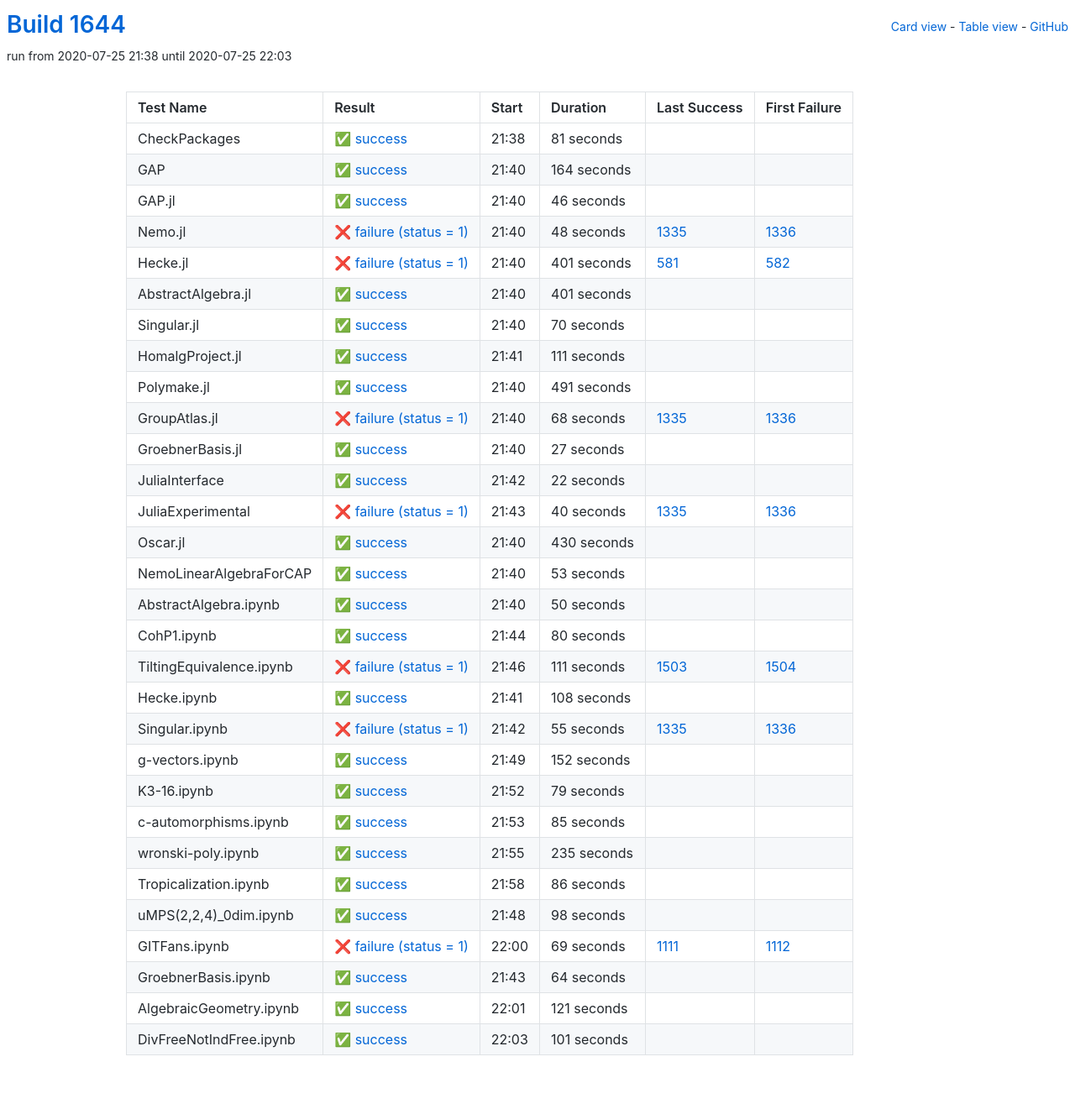
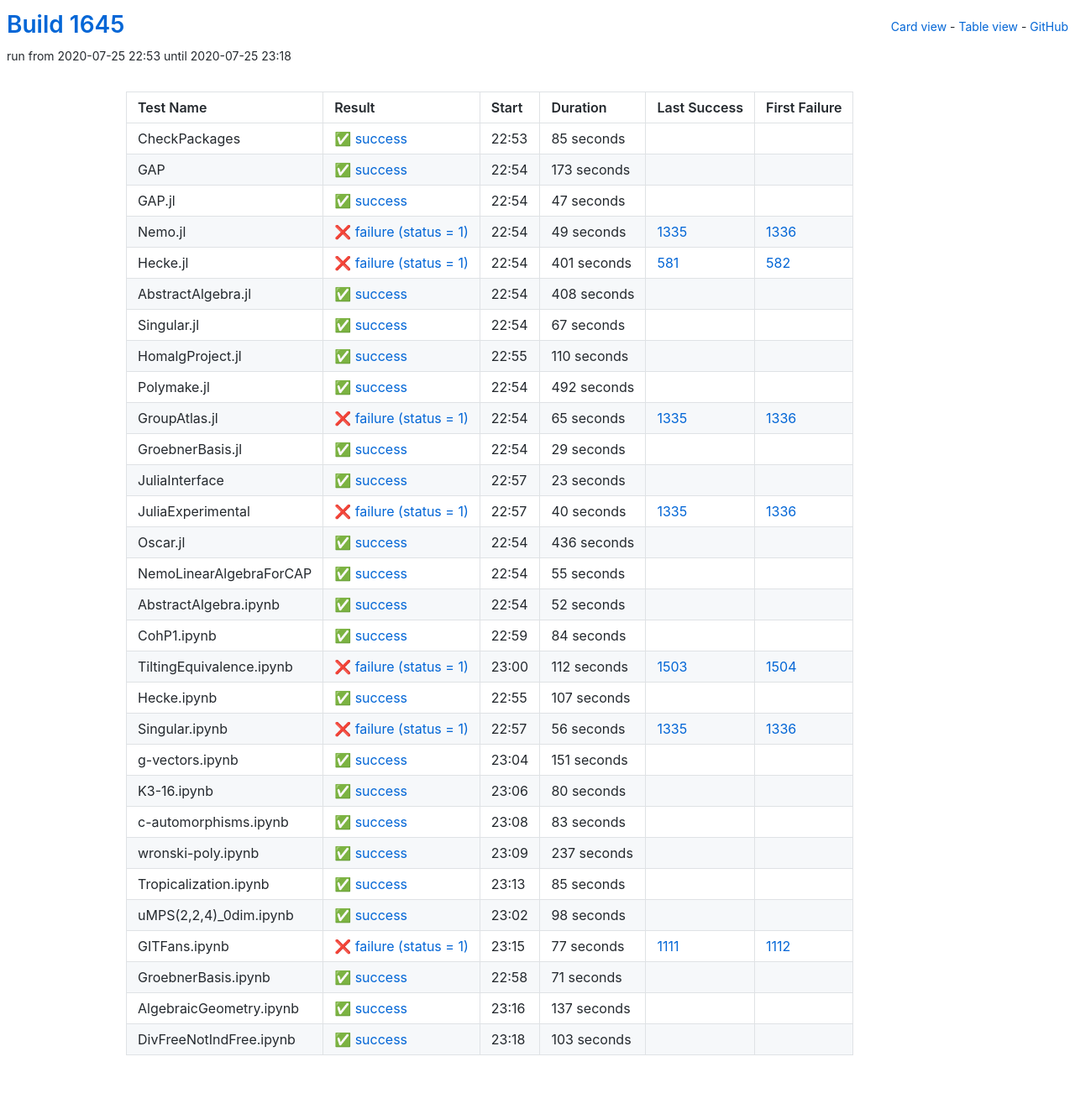
Before and after one commit to oscar-system/oscar-ci-status-1.4, a Jekyll site: the page built from table.html, in a window 1280 px wide. Shown: the whole page at 84% size. Built offline with Jekyll 4.4.1, drawn with Linux system fonts in a browser that asks for light colours.

Commit message:
Build #1645

```diff
--- a/_data/ci.yml
+++ b/_data/ci.yml
@@ -1,6 +1,6 @@
 ---
-build: 1644
-build_url: https://oscarci.mathematik.uni-kl.de/job/oscar-julia-1.4/1644/
+build: 1645
+build_url: https://oscarci.mathematik.uni-kl.de/job/oscar-julia-1.4/1645/
 job: oscar-julia-1.4
 organization: oscar-system
 repo: oscar-ci-status-1.4
@@ -8,56 +8,56 @@ repourl: https://github.com/oscar-system/oscar-ci-status-1.4
 tests:
 - name: CheckPackages
   id: checkpackages
-  log: https://oscarci.mathematik.uni-kl.de/job/oscar-julia-1.4/1644/artifact/logs/build-1644/CheckPackages.log
-  start: 2020-07-25 21:38
+  log: https://oscarci.mathematik.uni-kl.de/job/oscar-julia-1.4/1645/artifact/logs/build-1645/CheckPackages.log
+  start: 2020-07-25 22:53
   success: true
   exitcode: 0
   status: success
-  duration: 81
+  duration: 85
   last_success: false
   last_success_url:
   first_failure: false
   first_failure_url:
 - name: GAP
   id: gap
-  log: https://oscarci.mathematik.uni-kl.de/job/oscar-julia-1.4/1644/artifact/logs/build-1644/GAP.log
-  start: 2020-07-25 21:40
+  log: https://oscarci.mathematik.uni-kl.de/job/oscar-julia-1.4/1645/artifact/logs/build-1645/GAP.log
+  start: 2020-07-25 22:54
   success: true
   exitcode: 0
   status: success
-  duration: 164
+  duration: 173
   last_success: false
   last_success_url:
   first_failure: false
   first_failure_url:
 - name: GAP.jl
   id: gap-jl
-  log: https://oscarci.mathematik.uni-kl.de/job/oscar-julia-1.4/1644/artifact/logs/build-1644/GAP.jl.log
-  start: 2020-07-25 21:40
+  log: https://oscarci.mathematik.uni-kl.de/job/oscar-julia-1.4/1645/artifact/logs/build-1645/GAP.jl.log
+  start: 2020-07-25 22:54
   success: true
   exitcode: 0
   status: success
-  duration: 46
+  duration: 47
   last_success: false
   last_success_url:
   first_failure: false
   first_failure_url:
 - name: Nemo.jl
   id: nemo-jl
-  log: https://oscarci.mathematik.uni-kl.de/job/oscar-julia-1.4/1644/artifact/logs/build-1644/Nemo.jl.log
-  start: 2020-07-25 21:40
+  log: https://oscarci.mathematik.uni-kl.de/job/oscar-julia-1.4/1645/artifact/logs/build-1645/Nemo.jl.log
+  start: 2020-07-25 22:54
   success: false
   exitcode: 1
   status: failure
-  duration: 48
+  duration: 49
   last_success: 1335
   last_success_url: https://oscarci.mathematik.uni-kl.de/job/oscar-julia-1.4/1335/
   first_failure: 1336
   first_failure_url: https://oscarci.mathematik.uni-kl.de/job/oscar-julia-1.4/1336/
 - name: Hecke.jl
   id: hecke-jl
-  log: https://oscarci.mathematik.uni-kl.de/job/oscar-julia-1.4/1644/artifact/logs/build-1644/Hecke.jl.log
-  start: 2020-07-25 21:40
+  log: https://oscarci.mathematik.uni-kl.de/job/oscar-julia-1.4/1645/artifact/logs/build-1645/Hecke.jl.log
+  start: 2020-07-25 22:54
   success: false
   exitcode: 1
   status: failure
@@ -68,92 +68,92 @@ tests:
   first_failure_url: https://oscarci.mathematik.uni-kl.de/job/oscar-julia-1.4/582/
 - name: AbstractAlgebra.jl
   id: abstractalgebra-jl
-  log: https://oscarci.mathematik.uni-kl.de/job/oscar-julia-1.4/1644/artifact/logs/build-1644/AbstractAlgebra.jl.log
-  start: 2020-07-25 21:40
+  log: https://oscarci.mathematik.uni-kl.de/job/oscar-julia-1.4/1645/artifact/logs/build-1645/AbstractAlgebra.jl.log
+  start: 2020-07-25 22:54
   success: true
   exitcode: 0
   status: success
-  duration: 401
+  duration: 408
   last_success: false
   last_success_url:
   first_failure: false
   first_failure_url:
 - name: Singular.jl
   id: singular-jl
-  log: https://oscarci.mathematik.uni-kl.de/job/oscar-julia-1.4/1644/artifact/logs/build-1644/Singular.jl.log
-  start: 2020-07-25 21:40
+  log: https://oscarci.mathematik.uni-kl.de/job/oscar-julia-1.4/1645/artifact/logs/build-1645/Singular.jl.log
+  start: 2020-07-25 22:54
   success: true
   exitcode: 0
   status: success
-  duration: 70
+  duration: 67
   last_success: false
   last_success_url:
   first_failure: false
   first_failure_url:
 - name: HomalgProject.jl
   id: homalgproject-jl
-  log: https://oscarci.mathematik.uni-kl.de/job/oscar-julia-1.4/1644/artifact/logs/build-1644/HomalgProject.jl.log
-  start: 2020-07-25 21:41
+  log: https://oscarci.mathematik.uni-kl.de/job/oscar-julia-1.4/1645/artifact/logs/build-1645/HomalgProject.jl.log
+  start: 2020-07-25 22:55
   success: true
   exitcode: 0
   status: success
-  duration: 111
+  duration: 110
   last_success: false
   last_success_url:
   first_failure: false
   first_failure_url:
 - name: Polymake.jl
   id: polymake-jl
-  log: https://oscarci.mathematik.uni-kl.de/job/oscar-julia-1.4/1644/artifact/logs/build-1644/Polymake.jl.log
-  start: 2020-07-25 21:40
+  log: https://oscarci.mathematik.uni-kl.de/job/oscar-julia-1.4/1645/artifact/logs/build-1645/Polymake.jl.log
+  start: 2020-07-25 22:54
   success: true
   exitcode: 0
   status: success
-  duration: 491
+  duration: 492
   last_success: false
   last_success_url:
   first_failure: false
   first_failure_url:
 - name: GroupAtlas.jl
   id: groupatlas-jl
-  log: https://oscarci.mathematik.uni-kl.de/job/oscar-julia-1.4/1644/artifact/logs/build-1644/GroupAtlas.jl.log
-  start: 2020-07-25 21:40
+  log: https://oscarci.mathematik.uni-kl.de/job/oscar-julia-1.4/1645/artifact/logs/build-1645/GroupAtlas.jl.log
+  start: 2020-07-25 22:54
   success: false
   exitcode: 1
   status: failure
-  duration: 68
+  duration: 65
   last_success: 1335
   last_success_url: https://oscarci.mathematik.uni-kl.de/job/oscar-julia-1.4/1335/
   first_failure: 1336
   first_failure_url: https://oscarci.mathematik.uni-kl.de/job/oscar-julia-1.4/1336/
 - name: GroebnerBasis.jl
   id: groebnerbasis-jl
-  log: https://oscarci.mathematik.uni-kl.de/job/oscar-julia-1.4/1644/artifact/logs/build-1644/GroebnerBasis.jl.log
-  start: 2020-07-25 21:40
+  log: https://oscarci.mathematik.uni-kl.de/job/oscar-julia-1.4/1645/artifact/logs/build-1645/GroebnerBasis.jl.log
+  start: 2020-07-25 22:54
   success: true
   exitcode: 0
   status: success
-  duration: 27
+  duration: 29
   last_success: false
   last_success_url:
   first_failure: false
   first_failure_url:
 - name: JuliaInterface
   id: juliainterface
-  log: https://oscarci.mathematik.uni-kl.de/job/oscar-julia-1.4/1644/artifact/logs/build-1644/JuliaInterface.log
-  start: 2020-07-25 21:42
+  log: https://oscarci.mathematik.uni-kl.de/job/oscar-julia-1.4/1645/artifact/logs/build-1645/JuliaInterface.log
+  start: 2020-07-25 22:57
   success: true
   exitcode: 0
   status: success
-  duration: 22
+  duration: 23
   last_success: false
   last_success_url:
   first_failure: false
   first_failure_url:
 - name: JuliaExperimental
   id: juliaexperimental
-  log: https://oscarci.mathematik.uni-kl.de/job/oscar-julia-1.4/1644/artifact/logs/build-1644/JuliaExperimental.log
-  start: 2020-07-25 21:43
+  log: https://oscarci.mathematik.uni-kl.de/job/oscar-julia-1.4/1645/artifact/logs/build-1645/JuliaExperimental.log
+  start: 2020-07-25 22:57
   success: false
   exitcode: 1
   status: failure
@@ -164,44 +164,104 @@ tests:
   first_failure_url: https://oscarci.mathematik.uni-kl.de/job/oscar-julia-1.4/1336/
 - name: Oscar.jl
   id: oscar-jl
-  log: https://oscarci.mathematik.uni-kl.de/job/oscar-julia-1.4/1644/artifact/logs/build-1644/Oscar.jl.log
-  start: 2020-07-25 21:40
+  log: https://oscarci.mathematik.uni-kl.de/job/oscar-julia-1.4/1645/artifact/logs/build-1645/Oscar.jl.log
+  start: 2020-07-25 22:54
   success: true
   exitcode: 0
   status: success
-  duration: 430
+  duration: 436
   last_success: false
   last_success_url:
   first_failure: false
   first_failure_url:
 - name: NemoLinearAlgebraForCAP
   id: nemolinearalgebraforcap
-  log: https://oscarci.mathematik.uni-kl.de/job/oscar-julia-1.4/1644/artifact/logs/build-1644/NemoLinearAlgebraForCAP.log
-  start: 2020-07-25 21:40
+  log: https://oscarci.mathematik.uni-kl.de/job/oscar-julia-1.4/1645/artifact/logs/build-1645/NemoLinearAlgebraForCAP.log
+  start: 2020-07-25 22:54
   success: true
   exitcode: 0
   status: success
-  duration: 53
+  duration: 55
   last_success: false
   last_success_url:
   first_failure: false
   first_failure_url:
 - name: AbstractAlgebra.ipynb
   id: abstractalgebra-ipynb
-  log: https://oscarci.mathematik.uni-kl.de/job/oscar-julia-1.4/1644/artifact/logs/build-1644/AbstractAlgebra.ipynb.log
-  start: 2020-07-25 21:40
+  log: https://oscarci.mathematik.uni-kl.de/job/oscar-julia-1.4/1645/artifact/logs/build-1645/AbstractAlgebra.ipynb.log
+  start: 2020-07-25 22:54
   success: true
   exitcode: 0
   status: success
-  duration: 50
+  duration: 52
   last_success: false
   last_success_url:
   first_failure: false
   first_failure_url:
 - name: CohP1.ipynb
   id: cohp1-ipynb
-  log: https://oscarci.mathematik.uni-kl.de/job/oscar-julia-1.4/1644/artifact/logs/build-1644/CohP1.ipynb.log
-  start: 2020-07-25 21:44
+  log: https://oscarci.mathematik.uni-kl.de/job/oscar-julia-1.4/1645/artifact/logs/build-1645/CohP1.ipynb.log
+  start: 2020-07-25 22:59
+  success: true
+  exitcode: 0
+  status: success
+  duration: 84
+  last_success: false
+  last_success_url:
+  first_failure: false
+  first_failure_url:
+- name: TiltingEquivalence.ipynb
+  id: tiltingequivalence-ipynb
+  log: https://oscarci.mathematik.uni-kl.de/job/oscar-julia-1.4/1645/artifact/logs/build-1645/TiltingEquivalence.ipynb.log
+  start: 2020-07-25 23:00
+  success: false
+  exitcode: 1
+  status: failure
+  duration: 112
+  last_success: 1503
+  last_success_url: https://oscarci.mathematik.uni-kl.de/job/oscar-julia-1.4/1503/
+  first_failure: 1504
+  first_failure_url: https://oscarci.mathematik.uni-kl.de/job/oscar-julia-1.4/1504/
+- name: Hecke.ipynb
+  id: hecke-ipynb
+  log: https://oscarci.mathematik.uni-kl.de/job/oscar-julia-1.4/1645/artifact/logs/build-1645/Hecke.ipynb.log
+  start: 2020-07-25 22:55
+  success: true
+  exitcode: 0
+  status: success
+  duration: 107
+  last_success: false
+  last_success_url:
+  first_failure: false
+  first_failure_url:
+- name: Singular.ipynb
+  id: singular-ipynb
+  log: https://oscarci.mathematik.uni-kl.de/job/oscar-julia-1.4/1645/artifact/logs/build-1645/Singular.ipynb.log
+  start: 2020-07-25 22:57
+  success: false
+  exitcode: 1
+  status: failure
+  duration: 56
+  last_success: 1335
+  last_success_url: https://oscarci.mathematik.uni-kl.de/job/oscar-julia-1.4/1335/
+  first_failure: 1336
+  first_failure_url: https://oscarci.mathematik.uni-kl.de/job/oscar-julia-1.4/1336/
+- name: g-vectors.ipynb
+  id: g-vectors-ipynb
+  log: https://oscarci.mathematik.uni-kl.de/job/oscar-julia-1.4/1645/artifact/logs/build-1645/g-vectors.ipynb.log
+  start: 2020-07-25 23:04
+  success: true
+  exitcode: 0
+  status: success
+  duration: 151
+  last_success: false
+  last_success_url:
+  first_failure: false
+  first_failure_url:
+- name: K3-16.ipynb
+  id: k3-16-ipynb
+  log: https://oscarci.mathematik.uni-kl.de/job/oscar-julia-1.4/1645/artifact/logs/build-1645/K3-16.ipynb.log
+  start: 2020-07-25 23:06
   success: true
   exitcode: 0
   status: success
@@ -210,70 +270,34 @@ tests:
   last_success_url:
   first_failure: false
   first_failure_url:
-- name: TiltingEquivalence.ipynb
-  id: tiltingequivalence-ipynb
-  log: https://oscarci.mathematik.uni-kl.de/job/oscar-julia-1.4/1644/artifact/logs/build-1644/TiltingEquivalence.ipynb.log
-  start: 2020-07-25 21:46
-  success: false
-  exitcode: 1
-  status: failure
-  duration: 111
-  last_success: 1503
-  last_success_url: https://oscarci.mathematik.uni-kl.de/job/oscar-julia-1.4/1503/
-  first_failure: 1504
-  first_failure_url: https://oscarci.mathematik.uni-kl.de/job/oscar-julia-1.4/1504/
-- name: Hecke.ipynb
-  id: hecke-ipynb
-  log: https://oscarci.mathematik.uni-kl.de/job/oscar-julia-1.4/1644/artifact/logs/build-1644/Hecke.ipynb.log
-  start: 2020-07-25 21:41
+- name: c-automorphisms.ipynb
+  id: c-automorphisms-ipynb
+  log: https://oscarci.mathematik.uni-kl.de/job/oscar-julia-1.4/1645/artifact/logs/build-1645/c-automorphisms.ipynb.log
+  start: 2020-07-25 23:08
   success: true
   exitcode: 0
   status: success
-  duration: 108
+  duration: 83
   last_success: false
   last_success_url:
   first_failure: false
   first_failure_url:
-- name: Singular.ipynb
-  id: singular-ipynb
-  log: https://oscarci.mathematik.uni-kl.de/job/oscar-julia-1.4/1644/artifact/logs/build-1644/Singular.ipynb.log
-  start: 2020-07-25 21:42
-  success: false
-  exitcode: 1
-  status: failure
-  duration: 55
-  last_success: 1335
-  last_success_url: https://oscarci.mathematik.uni-kl.de/job/oscar-julia-1.4/1335/
-  first_failure: 1336
-  first_failure_url: https://oscarci.mathematik.uni-kl.de/job/oscar-julia-1.4/1336/
-- name: g-vectors.ipynb
-  id: g-vectors-ipynb
-  log: https://oscarci.mathematik.uni-kl.de/job/oscar-julia-1.4/1644/artifact/logs/build-1644/g-vectors.ipynb.log
-  start: 2020-07-25 21:49
+- name: wronski-poly.ipynb
+  id: wronski-poly-ipynb
+  log: https://oscarci.mathematik.uni-kl.de/job/oscar-julia-1.4/1645/artifact/logs/build-1645/wronski-poly.ipynb.log
+  start: 2020-07-25 23:09
   success: true
   exitcode: 0
   status: success
-  duration: 152
+  duration: 237
   last_success: false
   last_success_url:
   first_failure: false
   first_failure_url:
-- name: K3-16.ipynb
-  id: k3-16-ipynb
-  log: https://oscarci.mathematik.uni-kl.de/job/oscar-julia-1.4/1644/artifact/logs/build-1644/K3-16.ipynb.log
-  start: 2020-07-25 21:52
-  success: true
-  exitcode: 0
-  status: success
-  duration: 79
-  last_success: false
-  last_success_url:
-  first_failure: false
-  first_failure_url:
-- name: c-automorphisms.ipynb
-  id: c-automorphisms-ipynb
-  log: https://oscarci.mathematik.uni-kl.de/job/oscar-julia-1.4/1644/artifact/logs/build-1644/c-automorphisms.ipynb.log
-  start: 2020-07-25 21:53
+- name: Tropicalization.ipynb
+  id: tropicalization-ipynb
+  log: https://oscarci.mathematik.uni-kl.de/job/oscar-julia-1.4/1645/artifact/logs/build-1645/Tropicalization.ipynb.log
+  start: 2020-07-25 23:13
   success: true
   exitcode: 0
   status: success
@@ -282,34 +306,10 @@ tests:
   last_success_url:
   first_failure: false
   first_failure_url:
-- name: wronski-poly.ipynb
-  id: wronski-poly-ipynb
-  log: https://oscarci.mathematik.uni-kl.de/job/oscar-julia-1.4/1644/artifact/logs/build-1644/wronski-poly.ipynb.log
-  start: 2020-07-25 21:55
-  success: true
-  exitcode: 0
-  status: success
-  duration: 235
-  last_success: false
-  last_success_url:
-  first_failure: false
-  first_failure_url:
-- name: Tropicalization.ipynb
-  id: tropicalization-ipynb
-  log: https://oscarci.mathematik.uni-kl.de/job/oscar-julia-1.4/1644/artifact/logs/build-1644/Tropicalization.ipynb.log
-  start: 2020-07-25 21:58
-  success: true
-  exitcode: 0
-  status: success
-  duration: 86
-  last_success: false
-  last_success_url:
-  first_failure: false
-  first_failure_url:
 - name: uMPS(2,2,4)_0dim.ipynb
   id: umps-2-2-4-0dim-ipynb
-  log: https://oscarci.mathematik.uni-kl.de/job/oscar-julia-1.4/1644/artifact/logs/build-1644/uMPS-2-2-4-_0dim.ipynb.log
-  start: 2020-07-25 21:48
+  log: https://oscarci.mathematik.uni-kl.de/job/oscar-julia-1.4/1645/artifact/logs/build-1645/uMPS-2-2-4-_0dim.ipynb.log
+  start: 2020-07-25 23:02
   success: true
   exitcode: 0
   status: success
@@ -320,48 +320,48 @@ tests:
   first_failure_url:
 - name: GITFans.ipynb
   id: gitfans-ipynb
-  log: https://oscarci.mathematik.uni-kl.de/job/oscar-julia-1.4/1644/artifact/logs/build-1644/GITFans.ipynb.log
-  start: 2020-07-25 22:00
+  log: https://oscarci.mathematik.uni-kl.de/job/oscar-julia-1.4/1645/artifact/logs/build-1645/GITFans.ipynb.log
+  start: 2020-07-25 23:15
   success: false
   exitcode: 1
   status: failure
-  duration: 69
+  duration: 77
   last_success: 1111
   last_success_url: https://oscarci.mathematik.uni-kl.de/job/oscar-julia-1.4/1111/
   first_failure: 1112
   first_failure_url: https://oscarci.mathematik.uni-kl.de/job/oscar-julia-1.4/1112/
 - name: GroebnerBasis.ipynb
   id: groebnerbasis-ipynb
-  log: https://oscarci.mathematik.uni-kl.de/job/oscar-julia-1.4/1644/artifact/logs/build-1644/GroebnerBasis.ipynb.log
-  start: 2020-07-25 21:43
+  log: https://oscarci.mathematik.uni-kl.de/job/oscar-julia-1.4/1645/artifact/logs/build-1645/GroebnerBasis.ipynb.log
+  start: 2020-07-25 22:58
   success: true
   exitcode: 0
   status: success
-  duration: 64
+  duration: 71
   last_success: false
   last_success_url:
   first_failure: false
   first_failure_url:
 - name: AlgebraicGeometry.ipynb
   id: algebraicgeometry-ipynb
-  log: https://oscarci.mathematik.uni-kl.de/job/oscar-julia-1.4/1644/artifact/logs/build-1644/AlgebraicGeometry.ipynb.log
-  start: 2020-07-25 22:01
+  log: https://oscarci.mathematik.uni-kl.de/job/oscar-julia-1.4/1645/artifact/logs/build-1645/AlgebraicGeometry.ipynb.log
+  start: 2020-07-25 23:16
   success: true
   exitcode: 0
   status: success
-  duration: 121
+  duration: 137
   last_success: false
   last_success_url:
   first_failure: false
   first_failure_url:
 - name: DivFreeNotIndFree.ipynb
   id: divfreenotindfree-ipynb
-  log: https://oscarci.mathematik.uni-kl.de/job/oscar-julia-1.4/1644/artifact/logs/build-1644/DivFreeNotIndFree.ipynb.log
-  start: 2020-07-25 22:03
+  log: https://oscarci.mathematik.uni-kl.de/job/oscar-julia-1.4/1645/artifact/logs/build-1645/DivFreeNotIndFree.ipynb.log
+  start: 2020-07-25 23:18
   success: true
   exitcode: 0
   status: success
-  duration: 101
+  duration: 103
   last_success: false
   last_success_url:
   first_failure: false
```
Also changed, not shown: README.md.
